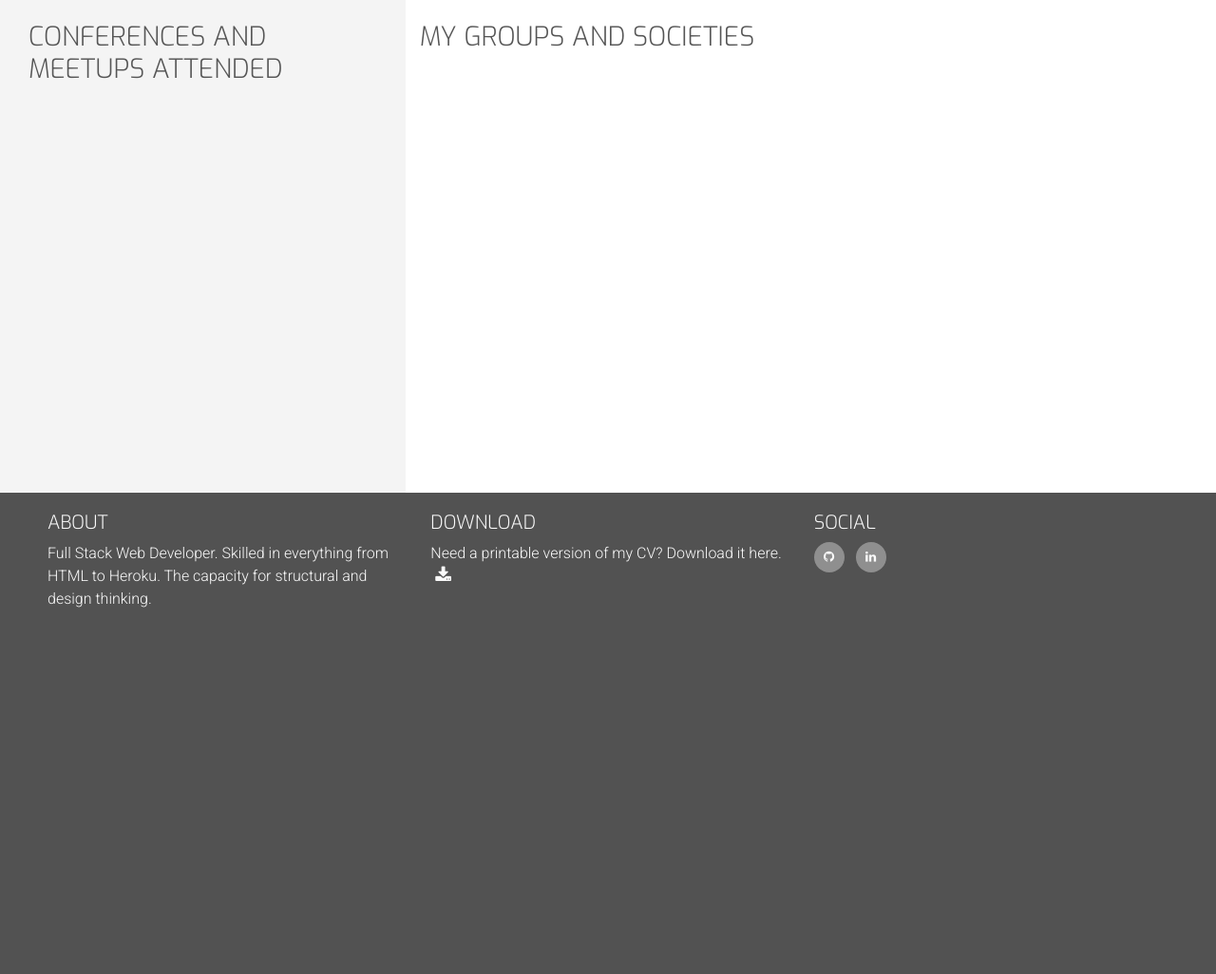
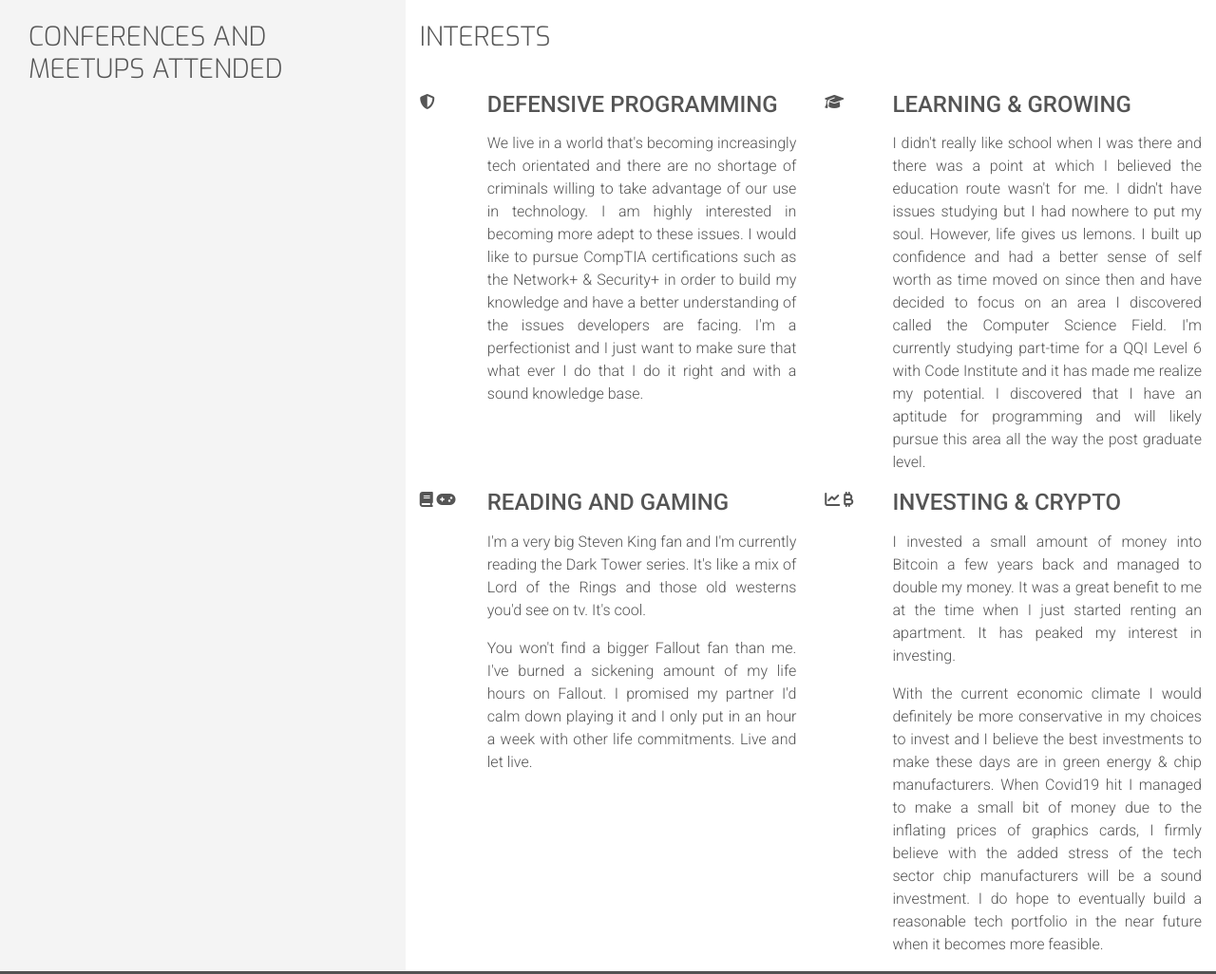
Before and after one commit to KristianColville1/curriculum-vitae, a plain HTML site: page interests.html in a window 1280 px wide. Shown: the part 367-1393 px from the top of the page at 95% size. Before the commit the page ends 1046 px from the top, so only its background shows below. Drawn offline with nearby package versions, Linux system fonts and the light colour scheme.

Commit message:
Update interest section

```diff
--- a/interests.html
+++ b/interests.html
@@ -75,12 +75,81 @@
       <div class="col-md-8 bg-color-groups">
         <div class="row">
           <div class="col">
-            <h3 class="section-heading uppercase">My Groups And Societies</h3>
+            <h3 class="section-heading uppercase">Interests</h3>
           </div>
         </div>
         <div class="row">
+          <div class="col-10 offset-1 offset-sm-0 col-md-6 col-sm-12">
+            <div class="row">
+              <div class="col-2">
+                <i class="fa-solid fa-shield-halved" aria-hidden="true"></i>
+              </div>
+              <div class="col-10">
+                <h4 class="three-reasons-heading uppercase">Defensive Programming</h4>
+                <p class="text-justify">
+                  We live in a world that's becoming increasingly tech orientated and there are no shortage of criminals
+                  willing to take advantage of our use in technology. I am highly interested in becoming more adept to
+                  these issues.
+                  I would like to pursue CompTIA certifications such as the Network+ & Security+ in order to build my
+                  knowledge and have a better understanding of the issues developers are facing. I'm a perfectionist and I just want to make sure that what ever I do that I do it right and with a sound knowledge base.
+                </p>
+              </div>
+            </div>
+          </div>
+          <div class="col-10 offset-1 offset-sm-0 col-md-6 col-sm-12">
+            <div class="row">
+              <div class="col-2">
+                <i class="fa-solid fa-graduation-cap" aria-hidden="true"></i></i>
+              </div>
+              <div class="col-10">
+                <h4 class="three-reasons-heading uppercase">Learning & Growing</h4>
+                <p class="text-justify">
+                  I didn't really like school when I was there and there was a point at which I believed the education route wasn't for me. I didn't have issues studying but I had nowhere to put my soul. However, life gives us lemons.
+                   I built up confidence and had a better sense of self worth as time moved on since then and have decided to focus on an area I discovered called the Computer Science Field.
+                   I'm currently studying part-time for a QQI Level 6 with Code Institute and it has made me realize my potential. I discovered that I have an aptitude for programming and will likely pursue this area all the way the post graduate level.
+                </p>
+              </div>
+            </div>
+          </div>
+          <div class="col-10 offset-1 offset-sm-0 col-md-6 col-sm-12">
+            <div class="row">
+              <div class="col-2">
+                <i class="fa-solid fa-book" aria-hidden="true"></i>
+                <i class="fa-solid fa-gamepad" aria-hidden="true"></i>
+              </div>
+              <div class="col-10">
+                <h4 class="three-reasons-heading uppercase">Reading and Gaming</h4>
+                <p class="text-justify">
+                  I'm a very big Steven King fan and I'm currently reading the Dark Tower series. It's like a mix of Lord of the Rings and those old westerns you'd see on tv. It's cool.
+                </p>
+                <p class="text-justify">
+                  You won't find a bigger Fallout fan than me. I've burned a sickening amount of my life hours on Fallout. I promised my partner I'd calm down playing it and I only put in an hour a week with other life commitments. Live and let live.
+                </p>
+              </div>
+            </div>
+          </div>
+          <div class="col-10 offset-1 offset-sm-0 col-md-6 col-sm-12">
+            <div class="row">
+              <div class="col-2">
+                <i class="fa-solid fa-chart-line" aria-hidden="true"></i>
+                <i class="fa-solid fa-bitcoin-sign" aria-hidden="true"></i>
+              </div>
+              <div class="col-10">
+                <h4 class="three-reasons-heading uppercase">Investing & Crypto</h4>
+                <p class="text-justify">
+                  I invested a small amount of money into Bitcoin a few years back and managed to double my money. It was a great benefit to me at the time when I just started renting an apartment. It has peaked my interest in investing.
+
+                </p>
+                <p class="text-justify">
+                  With the current economic climate I would definitely be more conservative in my choices to invest and I believe the best investments to make these days are in green energy & chip manufacturers. When Covid19 hit I managed to make a small bit of money due to the inflating prices of graphics cards, I firmly believe with the added stress of the tech sector chip manufacturers will be a sound investment.
+                  I do hope to eventually build a reasonable tech portfolio in the near future when it becomes more feasible.
+                </p>
+              </div>
+            </div>
+          </div>
         </div>
       </div>
+
     </div>
   </section>
   <footer class="container-fluid">
@@ -122,6 +191,7 @@
     </div>
 
   </footer>
+  <script src="https://kit.fontawesome.com/0d880835d2.js" crossorigin="anonymous"></script>
 </body>
 
 </html>
```
Also changed, not shown: index.html (+1 -1 lines), resume.html (+15 -0 lines), assets/images/jan-2022-hackathon-codeinstitute.png (added).
